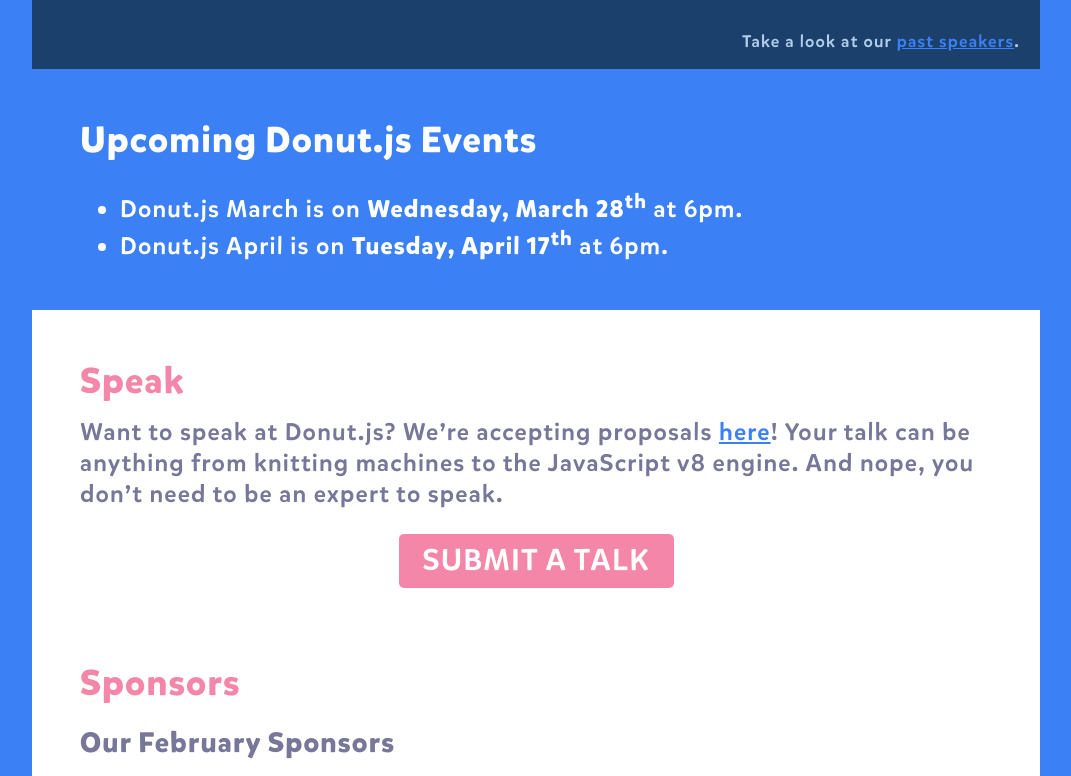
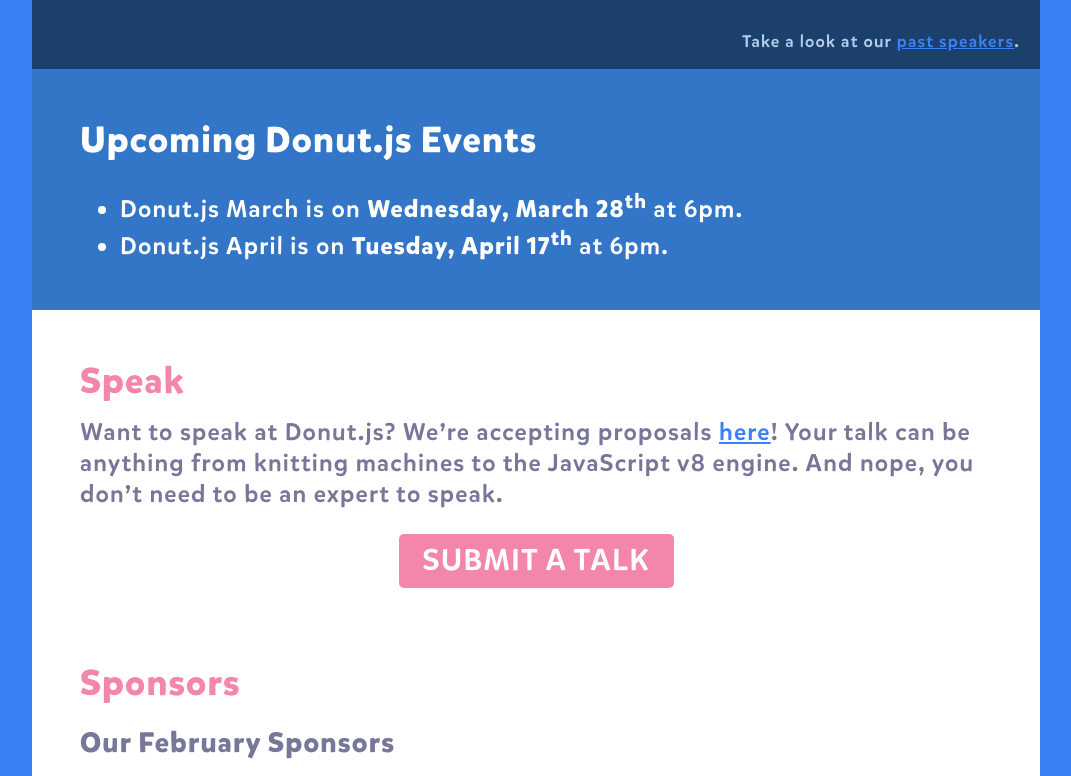
Before and after one commit to donutjs/donutjs.club, a plain HTML site: page index.html in a window 1280 px wide. Shown: the part 1974-2750 px from the top of the page, without its empty margins (104-1175 px from the left). Drawn offline with Linux system fonts and the light colour scheme.

Commit message:
Different blue for 'Future Events' section. (So it doesn't blend into the site background.)

```diff
--- a/css/main.css
+++ b/css/main.css
@@ -540,7 +540,7 @@ img {
 
 /* Future events. */
 .panel.future-events {
-    background-color: #3B81F5;
+    background-color: #3376c7;
 }
 
 .panel.future-events h2,
```
